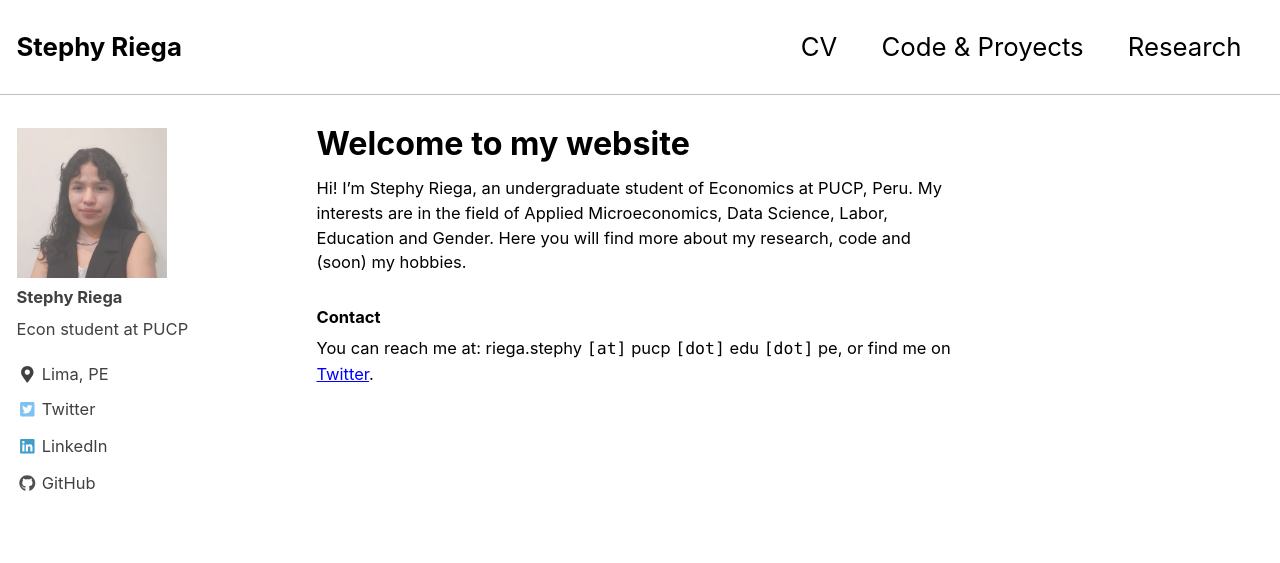
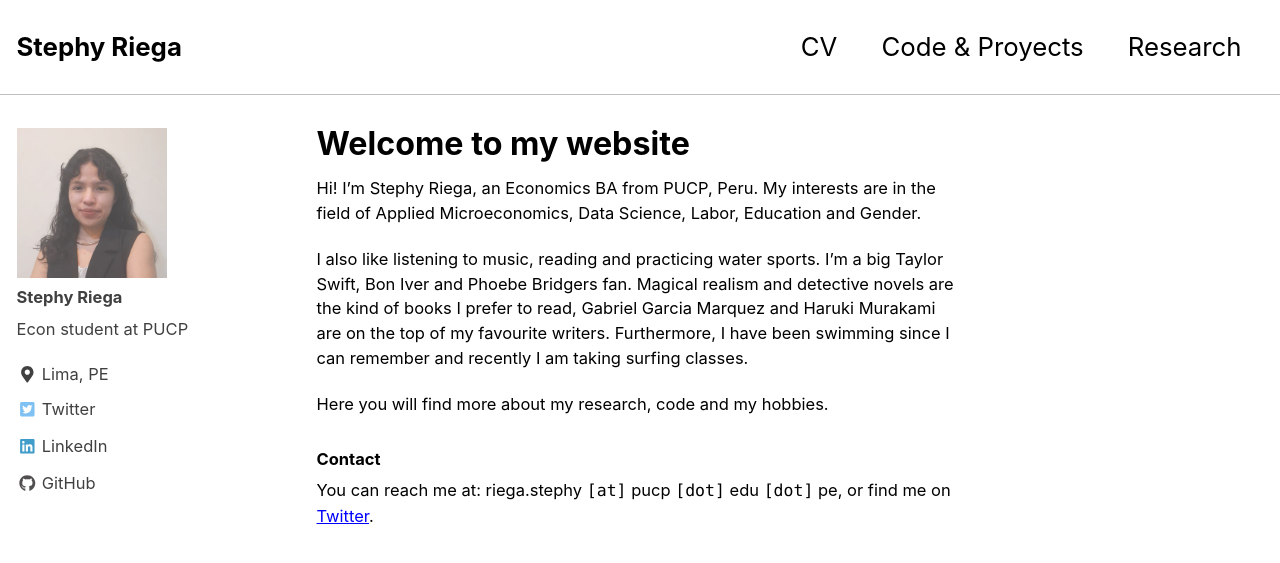
Before and after one commit to stephyriega/stephyriega.github.io, a Jekyll site: the page built from _pages/about.md, in a window 1280 px wide and 900 px high. Shown: the top 563 px of the window. Built offline with Jekyll 4.4.1, drawn with Linux system fonts in a browser that asks for light colours; nearby versions of some CDN libraries.

Commit message:
Update about.md

```diff
--- a/_pages/about.md
+++ b/_pages/about.md
@@ -8,7 +8,11 @@ redirect_from:
   - /about.html
 ---
 
-Hi! I'm Stephy Riega, an undergraduate student of Economics at PUCP, Peru. My interests are in the field of Applied Microeconomics, Data Science, Labor, Education and Gender. Here you will find more about my research, code and (soon) my hobbies.
+Hi! I'm Stephy Riega, an Economics BA from PUCP, Peru. My interests are in the field of Applied Microeconomics, Data Science, Labor, Education and Gender.
+
+I also like listening to music, reading and practicing water sports. I'm a big Taylor Swift, Bon Iver and Phoebe Bridgers fan. Magical realism and detective novels are the kind of books I prefer to read, Gabriel Garcia Marquez and Haruki Murakami are on the top of my favourite writers. Furthermore, I have been swimming since I can remember and recently I am taking surfing classes.
+
+Here you will find more about my research, code and my hobbies.
 
 
 ### Contact
```
